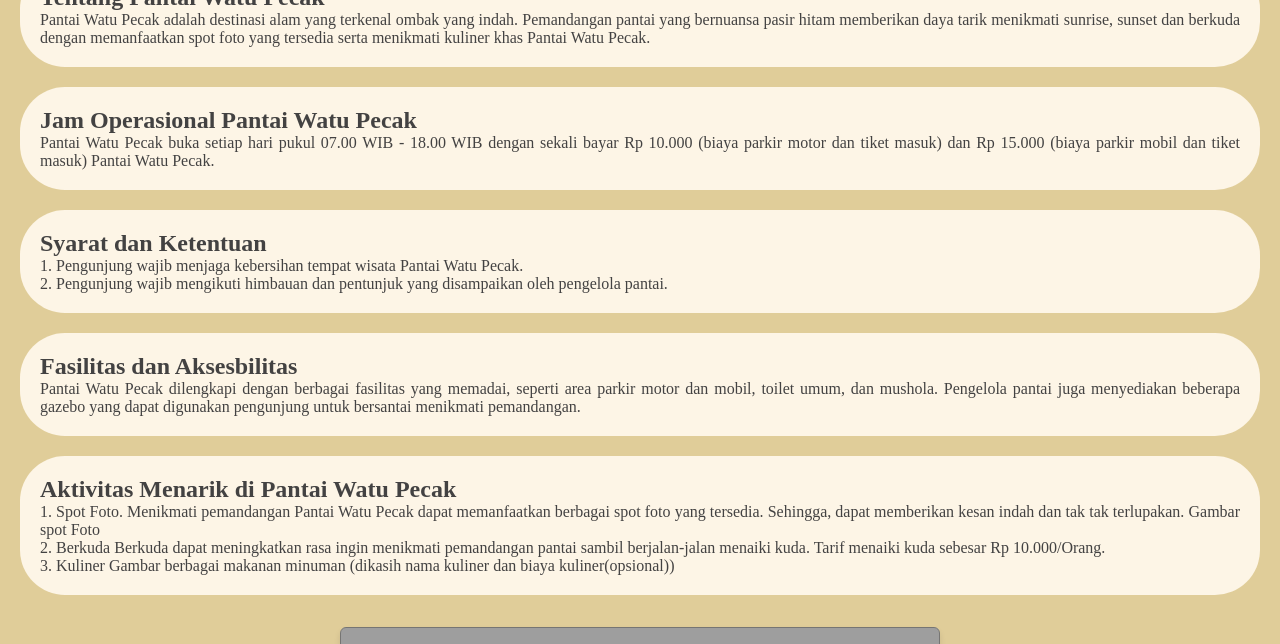
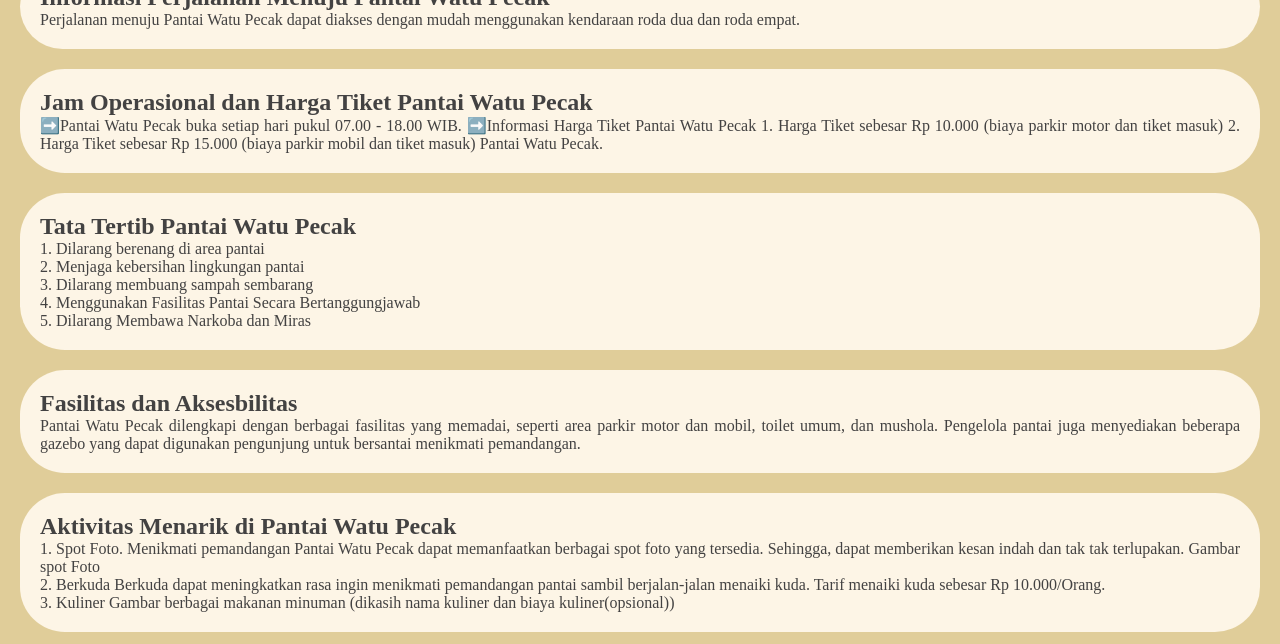
Before and after one commit to PantaiWatuPecak/Pantai-Watu-Pecak, a plain HTML site: page index.html in a window 1280 px wide. Shown: the part 456-1100 px from the top of the page. Drawn offline with Linux system fonts and the light colour scheme; grey boxes are pictures that could not be loaded.

Commit message:
Update index.html

```diff
--- a/index.html
+++ b/index.html
@@ -43,19 +43,25 @@
 
 
     <section id="about">
-        <h2>Tentang Pantai Watu Pecak</h2>
-        <p>Pantai Watu Pecak adalah destinasi alam yang terkenal ombak yang indah. Pemandangan pantai yang bernuansa pasir hitam memberikan daya tarik menikmati sunrise, sunset dan berkuda dengan memanfaatkan spot foto yang tersedia serta menikmati kuliner khas Pantai Watu Pecak.</p>
+        <h2>Informasi Perjalanan Menuju Pantai Watu Pecak</h2>
+        <p>Perjalanan menuju Pantai Watu Pecak dapat diakses dengan mudah menggunakan kendaraan roda dua dan roda empat.</p>
     </section>
 
     <section id="Jam Operasional">
-        <h2>Jam Operasional Pantai Watu Pecak</h2>
-        <p>Pantai Watu Pecak buka setiap hari pukul 07.00 WIB - 18.00 WIB dengan sekali bayar Rp 10.000 (biaya parkir motor dan tiket masuk) dan Rp 15.000 (biaya parkir mobil dan tiket masuk) Pantai Watu Pecak.</p>
+        <h2>Jam Operasional dan Harga Tiket Pantai Watu Pecak</h2>
+        <p>➡️Pantai Watu Pecak buka setiap hari pukul 07.00 - 18.00 WIB.
+           ➡️Informasi Harga Tiket Pantai Watu Pecak
+            1. Harga Tiket sebesar Rp 10.000 (biaya parkir motor dan tiket masuk)
+            2. Harga Tiket sebesar Rp 15.000 (biaya parkir mobil dan tiket masuk) Pantai Watu Pecak.</p>
     </section>
 
-    <section id="Syarat dan Ketentuan">
-        <h2>Syarat dan Ketentuan</h2>
-        <p>1. Pengunjung wajib menjaga kebersihan tempat wisata Pantai Watu Pecak.</p>
-        <p>2. Pengunjung wajib mengikuti himbauan dan pentunjuk yang disampaikan oleh pengelola pantai.</p>
+    <section id="Tata Tertib Pantai Watu Pecak">
+        <h2>Tata Tertib Pantai Watu Pecak</h2>
+        <p>1. Dilarang berenang di area pantai</p>
+        <p>2. Menjaga kebersihan lingkungan pantai</p>
+        <p>3. Dilarang membuang sampah sembarang</p>
+        <p>4. Menggunakan Fasilitas Pantai Secara Bertanggungjawab</p>
+        <p>5. Dilarang Membawa Narkoba dan Miras</p>
     </section>
 
     <section id="Fasilitas dan Aksesbilitas">
```
